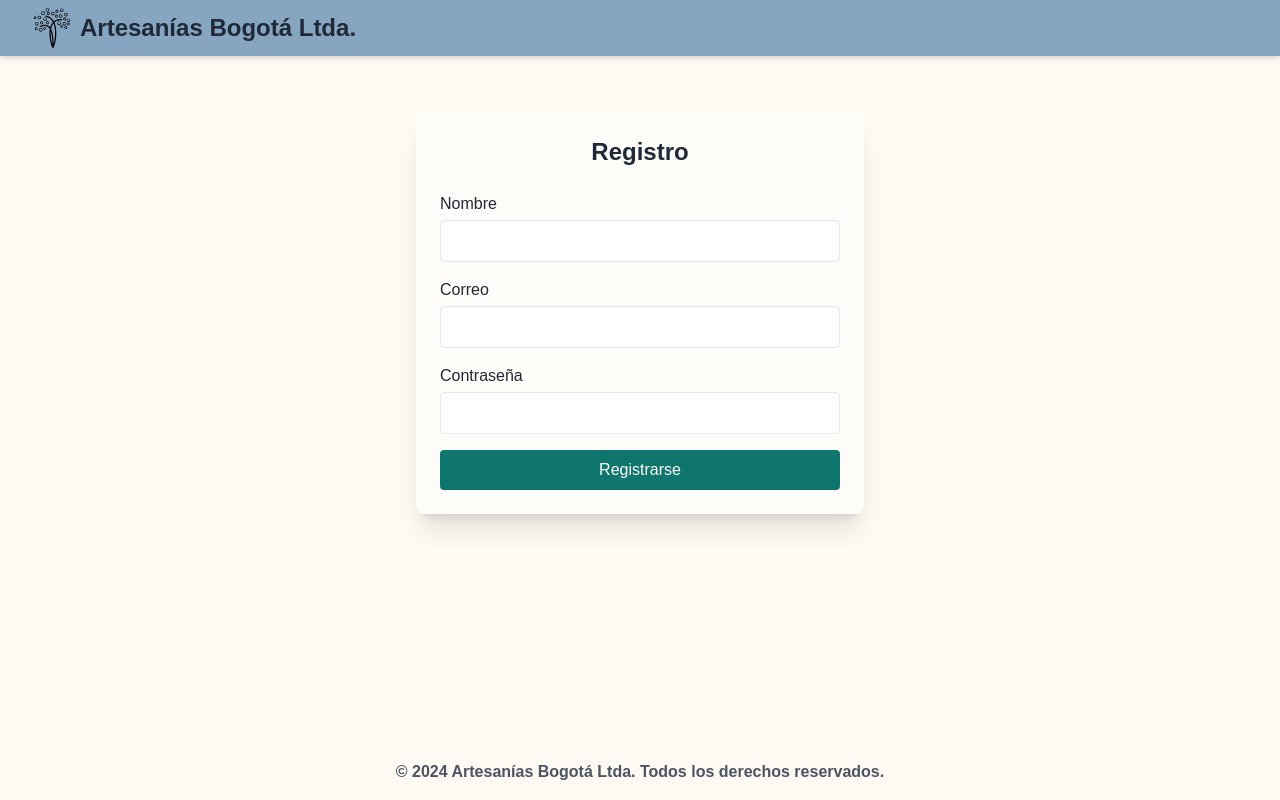
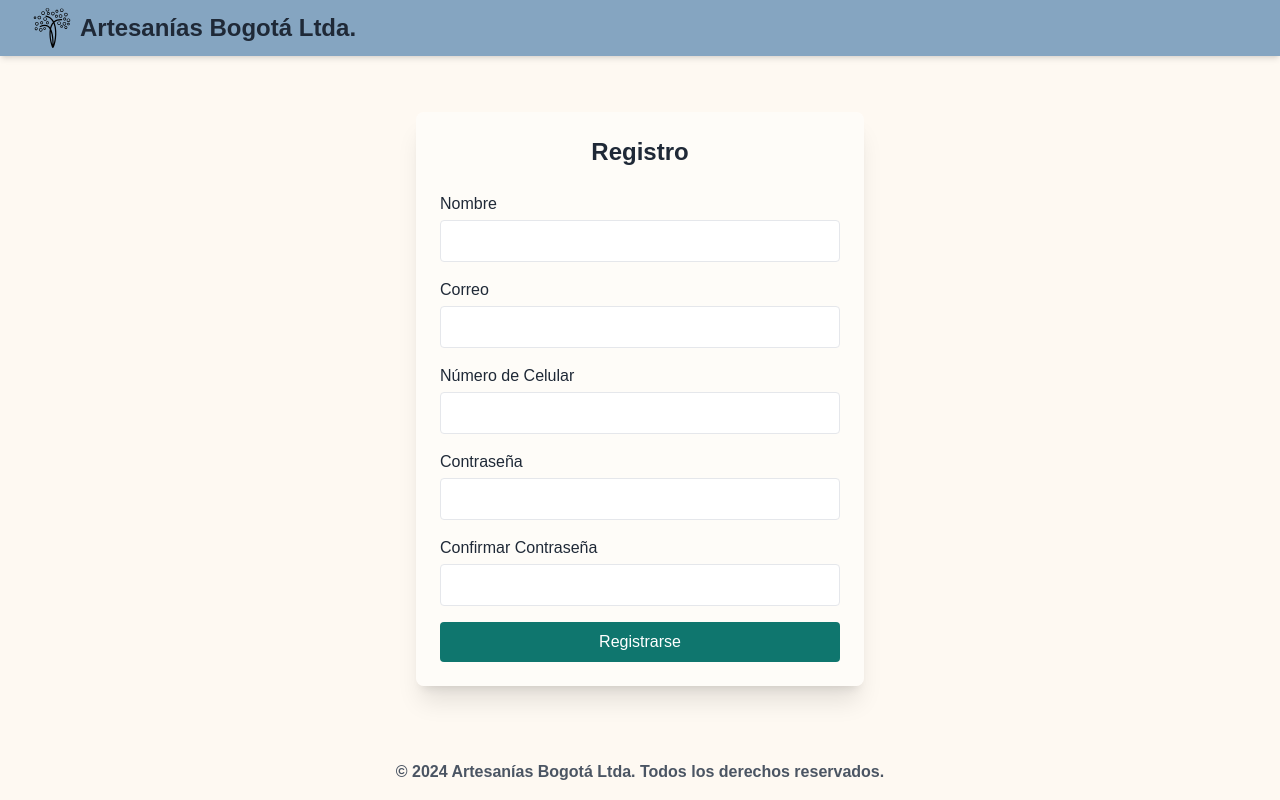
Before and after one commit to KristianMayorga/Ecommerce-Artesanias, a Next.js app in the folder frontend/: page /register in a window 1280 px wide. Built offline with nearby package versions, Linux system fonts and the light colour scheme; a web font is replaced by a local one.

Commit message:
fix: Ajustes al registro

```diff
--- a/frontend/src/app/components/Login.tsx
+++ b/frontend/src/app/components/Login.tsx
@@ -79,7 +79,7 @@ const Login: React.FC = () => {
                         id="email"
                         type="email"
                         {...register('email')}
-                        className="w-full px-3 py-2 border rounded focus:outline-none focus:ring-2 focus:ring-blue-500"
+                        className="w-full px-3 py-2 border rounded text-gray-800 focus:outline-none focus:ring-2 focus:ring-blue-500"
                     />
                     {errors.email && <p className="text-red-500 text-sm mt-1">{errors.email.message}</p>}
                 </div>
@@ -90,7 +90,7 @@ const Login: React.FC = () => {
                         id="password"
                         type="password"
                         {...register('password')}
-                        className="w-full px-3 py-2 border rounded focus:outline-none focus:ring-2 focus:ring-blue-500"
+                        className="w-full px-3 py-2 border rounded text-gray-800 focus:outline-none focus:ring-2 focus:ring-blue-500"
                     />
                     {errors.password && <p className="text-red-500 text-sm mt-1">{errors.password.message}</p>}
                 </div>
--- a/frontend/src/app/components/Register.tsx
+++ b/frontend/src/app/components/Register.tsx
@@ -10,11 +10,19 @@ interface IFormInputs {
     name: string;
     email: string;
     password: string;
+    confirmPassword: string;
+    phone: string;
     role: string;
 }
 
 const schema = yup.object().shape({
-    name: yup.string().required('El nombre es obligatorio'),
+    name: yup
+        .string()
+        .trim()
+        .matches(/^[a-zA-ZÀ-ÿ\s]+$/, 'El nombre solo puede contener letras')
+        .min(2, 'Debe tener al menos un nombre y un apellido')
+        .max(50, 'El nombre es muy largo')
+        .required('El nombre es obligatorio'),
     email: yup
         .string()
         .matches(/^[^@]+@[^@]+\.[a-zA-Z]{2,}$/, 'Debe ser un correo válido.')
@@ -22,11 +30,24 @@ const schema = yup.object().shape({
     password: yup
         .string()
         .matches(
-            /^(?=.*[a-z])(?=.*[A-Z])(?=.*\d)(?=.*[@$!%*?&])[A-Za-z\d@$!%*?&]{8,}$/,
-            'La contraseña debe tener al menos 8 caracteres, una mayúscula, una minúscula, un número y un carácter especial'
+            /^(?=.*[0-9!@#$%^&]*)(?=\S+$).{6,}$/,
+            'La contraseña debe tener al menos 8 caracteres, una mayúscula, una minúscula, un número y uno de los siguientes caracteres especiales: @, $, !, %, *, ?, &'
         )
         .required('La contraseña es obligatoria'),
-    role: yup.string().default('user'),
+    confirmPassword: yup
+        .string()
+        .required('Confirma la contraseña')
+        .test('passwords-match', 'Las contraseñas no coinciden', function(value) {
+            return value === this.parent.password;
+        }),
+    phone: yup
+        .string()
+        .matches(
+            /^(?!.*(\d)\1{9})(?!1234567890)\d{10}$/,
+            'El número debe tener 10 dígitos y no puede ser una secuencia repetitiva o simple'
+        )
+        .required('El número de teléfono es obligatorio'),
+    role: yup.string().default('cliente'),
 });
 
 const Register: React.FC = () => {
@@ -42,11 +63,12 @@ const Register: React.FC = () => {
 
     const onSubmit: SubmitHandler<IFormInputs> = (data) => {
         console.log(data);
-        data.role = 'user';
+        data.role = 'cliente';
         // Guardar en localStorage
         localStorage.setItem('userData', JSON.stringify(data));
         // Redireccionar a /home
         router.push('/home');
+        console.log(data);
     };
 
     return (
@@ -59,7 +81,7 @@ const Register: React.FC = () => {
                         id="name"
                         type="text"
                         {...register('name')}
-                        className="w-full px-3 py-2 border rounded focus:outline-none focus:ring-2 focus:ring-blue-500"
+                        className="w-full px-3 py-2 border rounded text-gray-800 focus:outline-none focus:ring-2 focus:ring-blue-500"
                     />
                     {errors.name && <p className="text-red-500 text-sm mt-1">{errors.name.message}</p>}
                 </div>
@@ -70,9 +92,20 @@ const Register: React.FC = () => {
                         id="email"
                         type="email"
                         {...register('email')}
-                        className="w-full px-3 py-2 border rounded focus:outline-none focus:ring-2 focus:ring-blue-500"
+                        className="w-full px-3 py-2 border rounded text-gray-800 focus:outline-none focus:ring-2 focus:ring-blue-500"
                     />
                     {errors.email && <p className="text-red-500 text-sm mt-1">{errors.email.message}</p>}
+                </div>
+
+                <div>
+                    <label htmlFor="phone" className="block mb-1 font-medium text-gray-800">Número de Celular</label>
+                    <input
+                        id="phone"
+                        type="tel"
+                        {...register('phone')}
+                        className="w-full px-3 py-2 border rounded text-gray-800 focus:outline-none focus:ring-2 focus:ring-blue-500"
+                    />
+                    {errors.phone && <p className="text-red-500 text-sm mt-1">{errors.phone.message}</p>}
                 </div>
 
                 <div>
@@ -81,9 +114,22 @@ const Register: React.FC = () => {
                         id="password"
                         type="password"
                         {...register('password')}
-                        className="w-full px-3 py-2 border rounded focus:outline-none focus:ring-2 focus:ring-blue-500"
+                        className="w-full px-3 py-2 border rounded text-gray-800 focus:outline-none focus:ring-2 focus:ring-blue-500"
                     />
                     {errors.password && <p className="text-red-500 text-sm mt-1">{errors.password.message}</p>}
+                </div>
+
+                <div>
+                    <label htmlFor="confirmPassword" className="block mb-1 font-medium text-gray-800">Confirmar
+                        Contraseña</label>
+                    <input
+                        id="confirmPassword"
+                        type="password"
+                        {...register('confirmPassword')}
+                        className="w-full px-3 py-2 border rounded text-gray-800 focus:outline-none focus:ring-2 focus:ring-blue-500"
+                    />
+                    {errors.confirmPassword &&
+                        <p className="text-red-500 text-sm mt-1">{errors.confirmPassword.message}</p>}
                 </div>
 
                 <button
```
